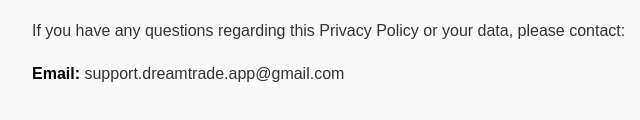
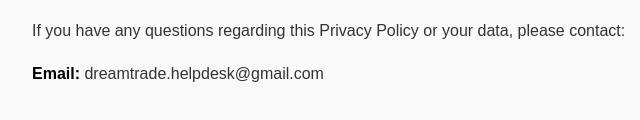
Before and after one commit to Swapnil-J-Patil/DreamTrade_Privacy_Policy, a plain HTML site: page index.html in a window 1280 px wide. Shown: the part 2690-2810 px from the top of the page, 158-798 px from the left. Drawn offline with Linux system fonts and the light colour scheme.

Commit message:
Update index.html

```diff
--- a/index.html
+++ b/index.html
@@ -151,7 +151,7 @@
     <div class="section">
         <h2><strong>8. Contact Us</strong></h2>
         <p>If you have any questions regarding this Privacy Policy or your data, please contact:</p>
-        <p><strong>Email:</strong> support.dreamtrade.app@gmail.com</p>
+        <p><strong>Email:</strong> dreamtrade.helpdesk@gmail.com</p>
     </div>
 
 </body>
```
